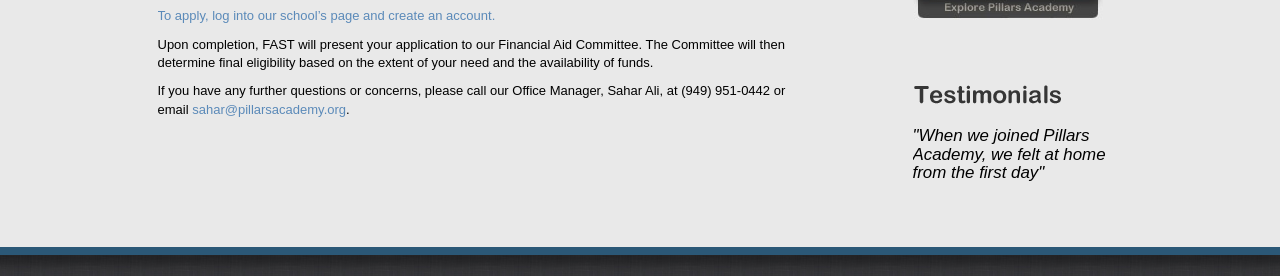
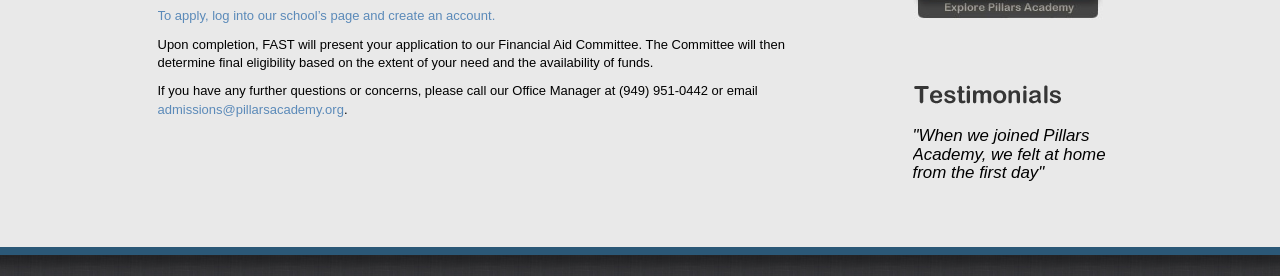
Before and after one commit to pillarsacademy/pillarsacademy.github.io, a Jekyll site: the page built from admission/aid.md, in a window 1280 px wide. Shown: the part 653-929 px from the top of the page. Built offline with Jekyll 4.4.1, drawn with Linux system fonts in a browser that asks for light colours; nearby versions of some CDN libraries; Markdown is read by kramdown in place of the engine named in the settings.

Commit message:
Update aid.md

```diff
--- a/admission/aid.md
+++ b/admission/aid.md
@@ -12,4 +12,4 @@
 
 Upon completion, FAST will present your application to our Financial Aid Committee. The Committee will then determine final eligibility based on the extent of your need and the availability of funds.
 
-If you have any further questions or concerns, please call our Office Manager, Sahar Ali, at (949) 951-0442 or email <sahar@pillarsacademy.org>.
+If you have any further questions or concerns, please call our Office Manager at (949) 951-0442 or email <admissions@pillarsacademy.org>.
```
